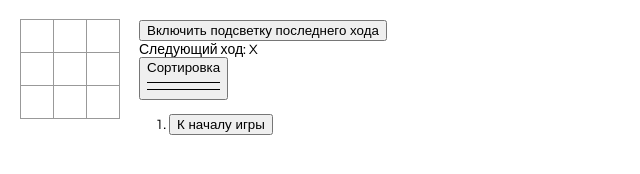
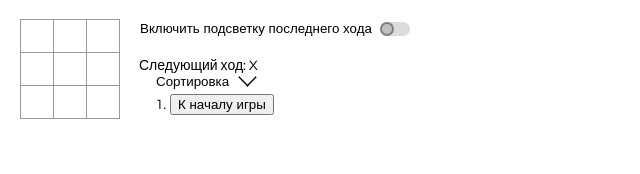
Before and after one commit to vdo162/ttt, a React app: page / in a window 1280 px wide. Shown: the whole page, without its empty margins (0-640 px from the left). Built offline with nearby package versions, Linux system fonts and the light colour scheme.

Commit message:
added css for prev commit

```diff
--- a/src/index.css
+++ b/src/index.css
@@ -36,6 +36,10 @@ ol, ul {
   outline: none;
 }
 
+.square.winSquares {
+  background: #00BFFF;
+}
+
 .kbd-navigation .square:focus {
   background: #ddd;
 }
@@ -48,3 +52,86 @@ ol, ul {
 .game-info {
   margin-left: 20px;
 }
+
+.btn {
+	margin: 1px;
+}
+
+.btn.active {
+	border-color: #00BFFF;
+	border-radius: 3px;
+}
+
+.containerSort {
+	background: none;
+	border: none;
+	display: flex;
+	margin-left: 11px;
+	margin-bottom: -11px;
+}
+
+.titleSort {
+	margin-right: 8px;
+}
+
+.arrowSortLeft {
+	margin-right: -5px;
+	height: 15px;
+	width: 13px;
+	transform: rotate(45deg);
+	transition: 500ms;
+}
+.arrowSortLeft.sort {
+	transform: rotate(-45deg);
+}
+
+.arrowSortRight {
+	height: 15px;
+	width: 13px;
+	transform: rotate(-45deg);
+	transition: 500ms;
+}
+.arrowSortRight.sort {
+	transform: rotate(45deg);
+}
+
+.containerLight {
+	background: none;
+	border: none;
+	display: flex;
+	align-items: center;
+	margin-left: -5px;
+	margin-bottom: 20px;
+}
+
+.titleLight {
+	margin-right: 8px;
+}
+
+.toggleLight {
+	background: #DCDCDC;
+	width: 30px;
+	height: 14px;
+	border-radius: 7px;
+	display: flex;
+	justify-content: flex-start;
+	transition: 500ms;
+}
+.toggleLight.on {
+	background: #00BFFF;
+	justify-content: flex-end;
+}
+
+.toggleLightCircle {
+	background: #C0C0C0;
+	width: 10px;
+	height: 10px;
+	border : solid #808080 2px;
+	border-radius: 7px;
+	transition: 500ms;
+}
+
+.toggleLightCircle.on {
+	background: #1E90FF;
+	border : solid blue 2px;
+}
```
